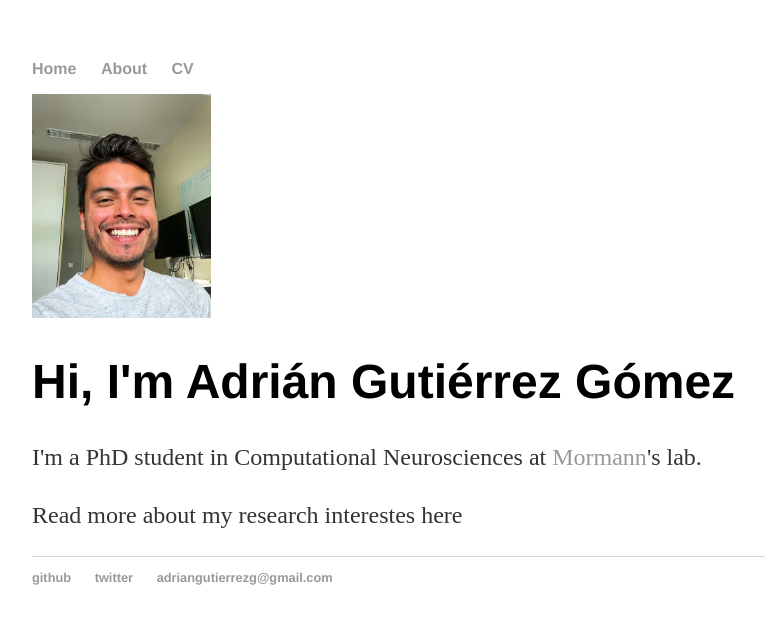
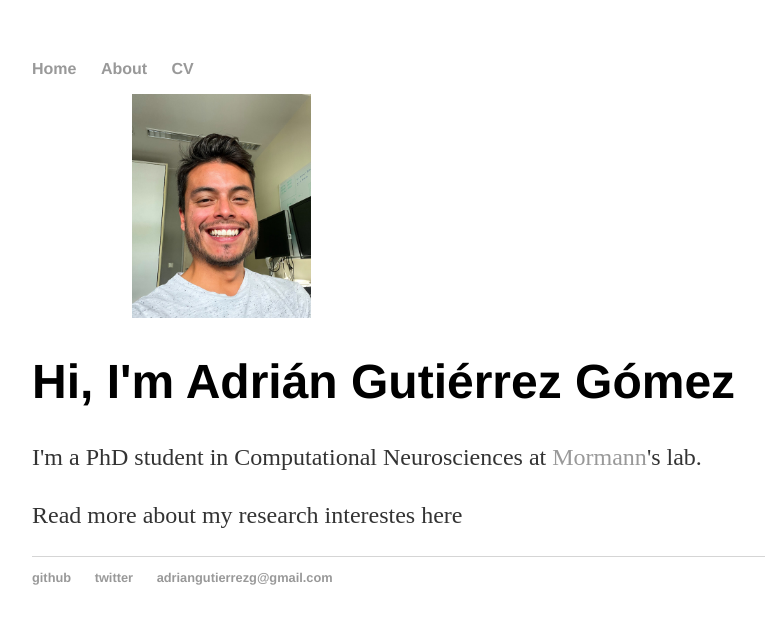
Before and after one commit to adriangutierrezg/adriangutierrezg.github.io, a Jekyll site: the page built from index.html, in a window 1280 px wide. Shown: the top 624 px of the page, without its empty margins (160-925 px from the left). Built offline with Jekyll 4.4.1, drawn with Linux system fonts in a browser that asks for light colours.

Commit message:
Update main.css

```diff
--- a/css/main.css
+++ b/css/main.css
@@ -33,7 +33,7 @@ img{
     width: 20%;
     height:auto;
     margin-right:60px;
-    margin-left: auto;
+    margin-left: 100px;
 }
 footer {
     border-top: 1px solid #d5d5d5;
```
